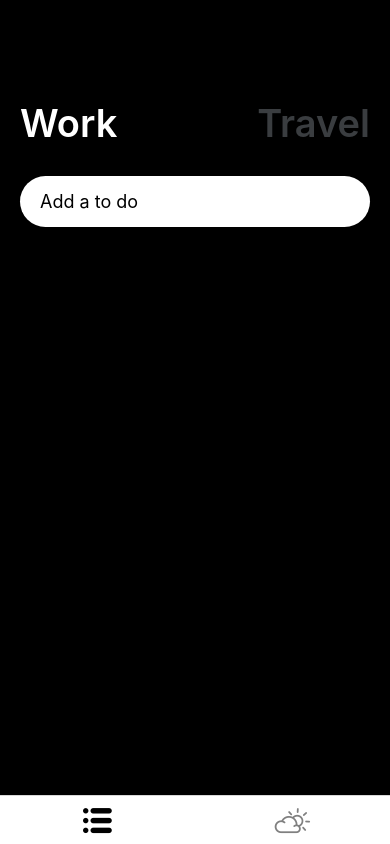
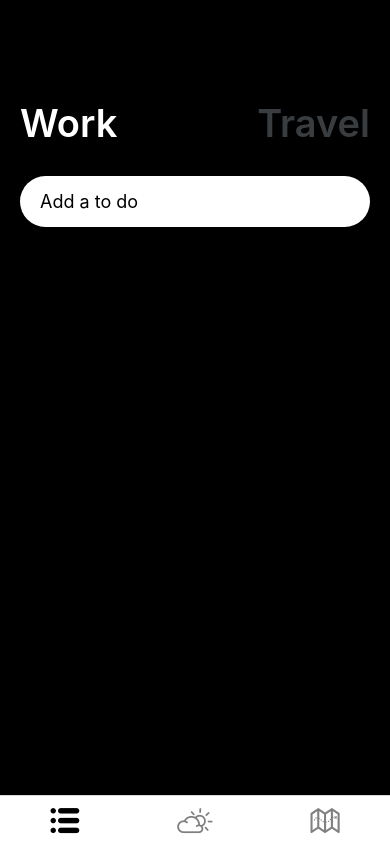
Before and after one commit to alexjun12/MyUseApp_ReactNative, a React Native app: screen / in a window 390 px wide. Built offline with nearby package versions, Linux system fonts and the light colour scheme.

Commit message:
22_03_16

```diff
--- a/App.js
+++ b/App.js
@@ -1,26 +1,30 @@
 import * as React from 'react';
 import { NavigationContainer } from '@react-navigation/native';
-//import { createStackNavigator } from '@react-navigation/stack';
 import { createBottomTabNavigator } from '@react-navigation/bottom-tabs';
 
 import { Fontisto } from '@expo/vector-icons';
 
-import TodoScene from './Todo';
-import WeatherScene from './Weather';
-import { backgroundColor } from 'react-native/Libraries/Components/View/ReactNativeStyleAttributes';
+import TodoScene from './routes/Todo';
+import WeatherScene from './routes/Weather';
+import MapScene from './routes/MapShow';
 
-//constStack = createStackNavigator();
 const Tab = createBottomTabNavigator();
+
 export default function App() {
   return (
     <NavigationContainer>
       <Tab.Navigator screenOptions={({ route }) => ({
           tabBarIcon: ({ focused, color, size }) => {
             let iconName;
-            if (route.name === 'TODO') {
-              iconName = focused ? 'nav-icon-list-a' : 'nav-icon-list-a';
-            } else if (route.name === 'WEATHER') {
-              iconName = focused ? 'day-cloudy' : 'day-cloudy';
+            switch (route.name) {
+              case 'TODO':
+                iconName = focused ? 'nav-icon-list-a' : 'nav-icon-list-a';
+                break;
+              case 'WEATHER':
+                iconName = focused ? 'day-cloudy' : 'day-cloudy';
+                break;
+              case 'MAP':
+                iconName = focused ? 'map' : 'map';
             }
             return <Fontisto name={iconName} size={size} color={color} />;
           },
@@ -30,6 +34,7 @@ export default function App() {
         })} initialRouteName="ToDo">
         <Tab.Screen name="TODO" component={TodoScene} options={{ title: 'ToDoList', headerShown: false }}/>
         <Tab.Screen name="WEATHER" component={WeatherScene} options={{ title: 'WeatherCheck', headerShown: false}}/>
+        <Tab.Screen name="MAP" component={MapScene} options={{ title: 'Map', headerShown: false}}/>
       </Tab.Navigator>
     </NavigationContainer>
   );
--- /dev/null
+++ b/routes/MapShow.js
@@ -0,0 +1,21 @@
+import { StatusBar } from 'expo-status-bar';
+import React, { useState, useEffect } from 'react';
+import { View, StyleSheet, Text, ScrollView, Dimensions, ActivityIndicator} from 'react-native';
+
+import { Fontisto } from '@expo/vector-icons';
+import { theme } from '../colors';
+
+export default function MapShow() {
+    return (
+        <View style={styles.container}>
+
+        </View>
+    );
+}
+
+const styles = StyleSheet.create({
+    container: {
+      flex:1,
+      backgroundColor:"magenta",
+    },
+})
--- a/Todo.js
+++ b/routes/Todo.js
@@ -2,13 +2,13 @@ import { useState,useEffect } from 'react';
 import { StatusBar } from 'expo-status-bar';
 import { StyleSheet, Text, View, TouchableOpacity, TextInput, ScrollView, Alert} from 'react-native';
 import AsyncStorage from '@react-native-async-storage/async-storage';
-import { theme } from './colors';
 
+import { theme } from '../colors';
 import { Fontisto } from '@expo/vector-icons';
 
 const STORAGE_KEY="@toDos";
 
-export default function Todo({navigation}) {
+export default function Todo() {
   const [working, setWorking] = useState(true);
   const [text, setText] = useState("");
   const [toDos, setToDos] = useState({});
@@ -48,9 +48,6 @@ export default function Todo({navigation}) {
       }},
     ]);
     return;
-  }
-  const tapClick = () => {
-    navigation.navigate('WEATHER');
   }
   return (
     <View style={styles.container}>
```
Also changed, not shown: routes/Weather.js (renamed from Weather.js).
